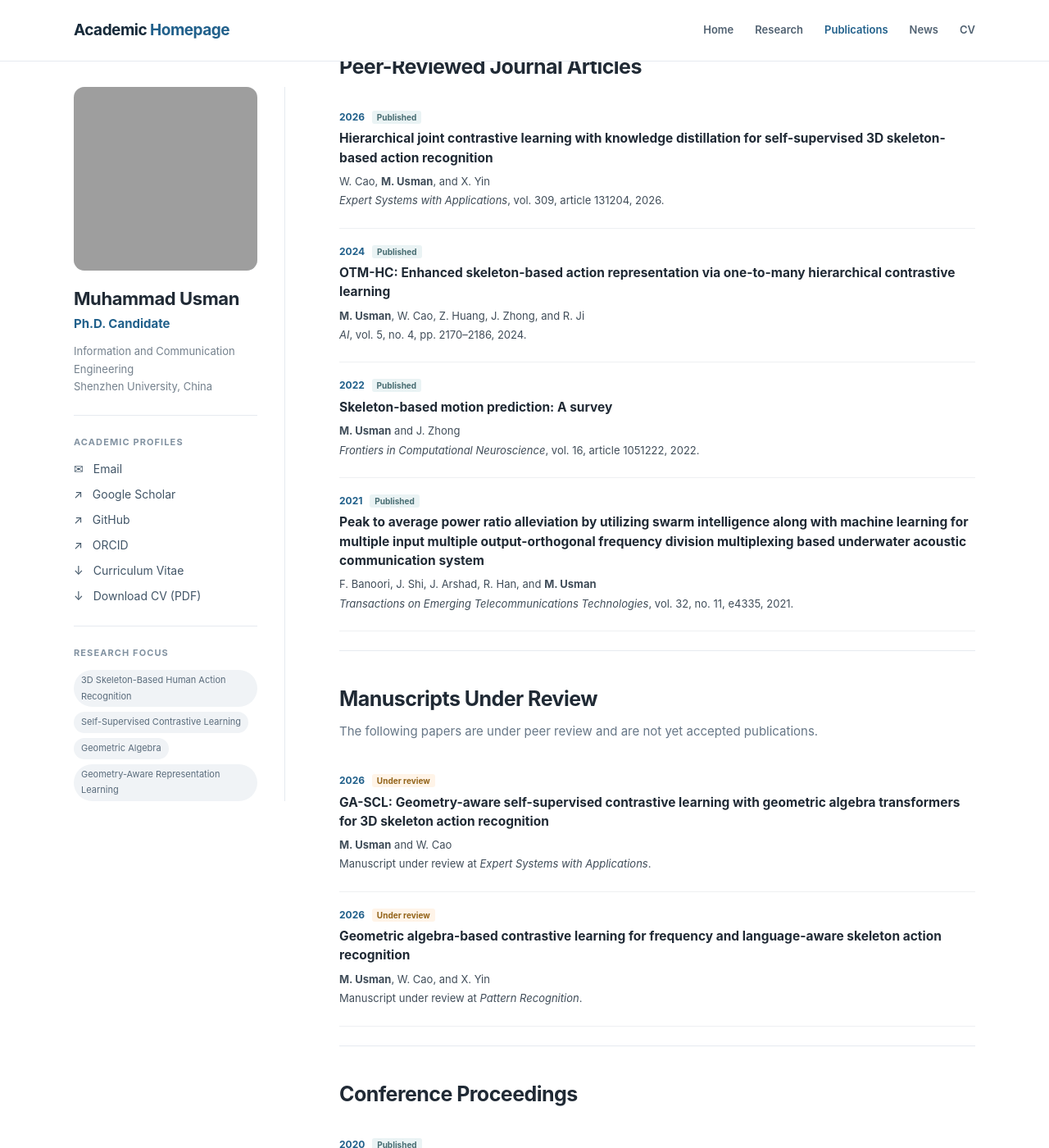
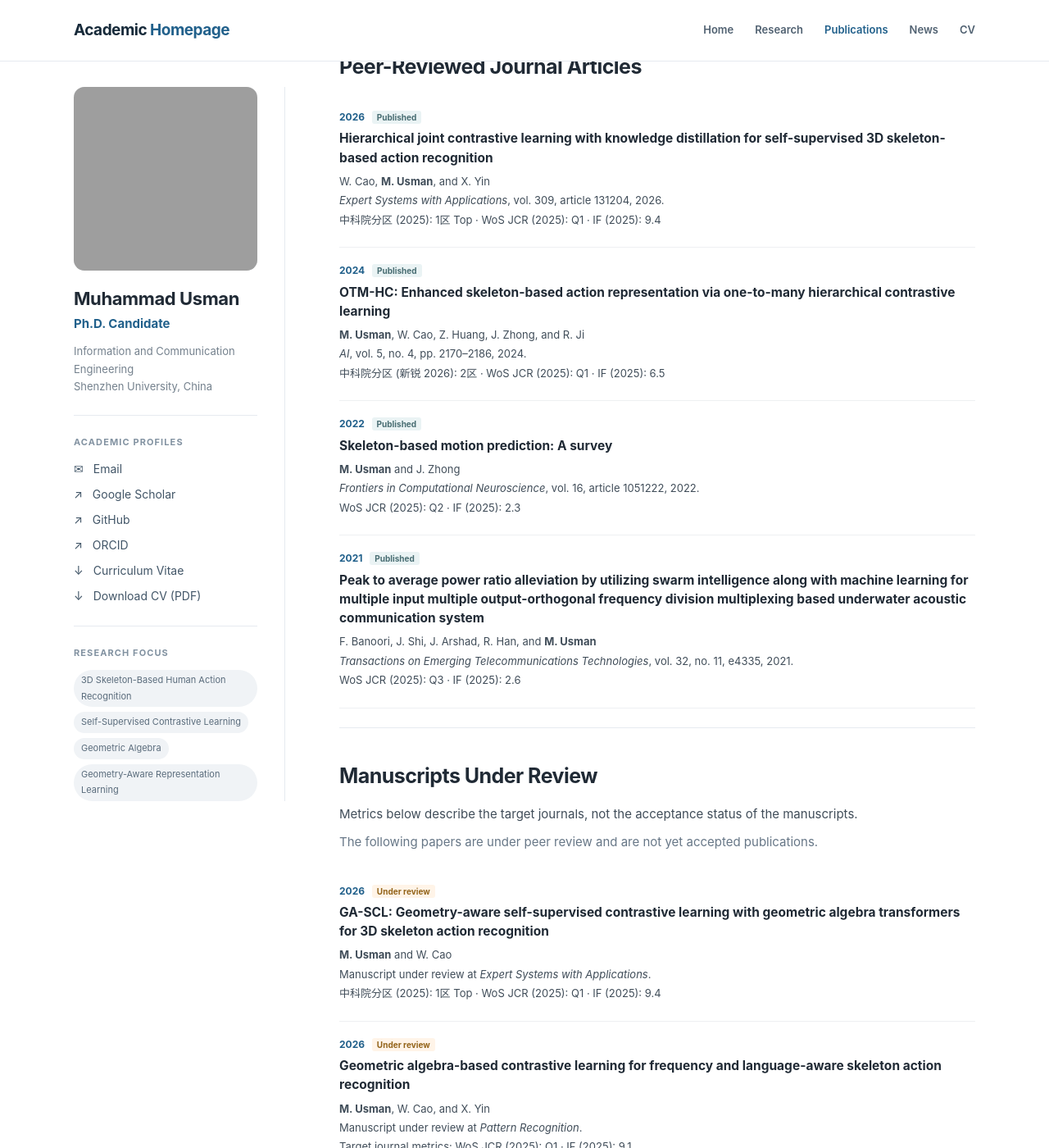
Before and after one commit to usmanszu/usmanszu.github.io, a Jekyll site: the page publications/index.html, which Jekyll copies as it is, in a window 1280 px wide and 1400 px high, scrolled down 305 px. Shown: the whole window at 82% size. Built offline with Jekyll 4.4.1, drawn with Linux system fonts in a browser that asks for light colours; some of the changed text lies outside the part shown; grey boxes are pictures that could not be loaded.

Commit message:
Add year-labelled academic journal metrics to publication entries

```diff
--- a/publications/index.html
+++ b/publications/index.html
@@ -40,14 +40,14 @@
 
     <main id="content" class="detail-page"><div class="eyebrow">SHENZHEN UNIVERSITY · ACADEMIC PROFILE</div><h1>Publications</h1><p class="headline">Peer-reviewed articles, manuscripts under review, and conference proceedings.</p><p><a href="https://scholar.google.com/citations?user=tYJWV8UAAAAJ&amp;hl=en" target="_blank" rel="noopener noreferrer">Google Scholar ↗</a> · <a href="/Muhammad_Usman_CV.pdf">Download CV (PDF) ↓</a></p>
 <section><h2>Peer-Reviewed Journal Articles</h2><ol class="papers">
-<li><div class="paper-year">2026 <span class="status">Published</span></div><h3>Hierarchical joint contrastive learning with knowledge distillation for self-supervised 3D skeleton-based action recognition</h3><p>W. Cao, <strong>M. Usman</strong>, and X. Yin</p><p><em>Expert Systems with Applications</em>, vol. 309, article 131204, 2026.</p></li>
-<li><div class="paper-year">2024 <span class="status">Published</span></div><h3>OTM-HC: Enhanced skeleton-based action representation via one-to-many hierarchical contrastive learning</h3><p><strong>M. Usman</strong>, W. Cao, Z. Huang, J. Zhong, and R. Ji</p><p><em>AI</em>, vol. 5, no. 4, pp. 2170–2186, 2024.</p></li>
-<li><div class="paper-year">2022 <span class="status">Published</span></div><h3>Skeleton-based motion prediction: A survey</h3><p><strong>M. Usman</strong> and J. Zhong</p><p><em>Frontiers in Computational Neuroscience</em>, vol. 16, article 1051222, 2022.</p></li>
-<li><div class="paper-year">2021 <span class="status">Published</span></div><h3>Peak to average power ratio alleviation by utilizing swarm intelligence along with machine learning for multiple input multiple output-orthogonal frequency division multiplexing based underwater acoustic communication system</h3><p>F. Banoori, J. Shi, J. Arshad, R. Han, and <strong>M. Usman</strong></p><p><em>Transactions on Emerging Telecommunications Technologies</em>, vol. 32, no. 11, e4335, 2021.</p></li>
+<li><div class="paper-year">2026 <span class="status">Published</span></div><h3>Hierarchical joint contrastive learning with knowledge distillation for self-supervised 3D skeleton-based action recognition</h3><p>W. Cao, <strong>M. Usman</strong>, and X. Yin</p><p><em>Expert Systems with Applications</em>, vol. 309, article 131204, 2026.</p><p class="journal-metrics">中科院分区 (2025): 1区 Top <span>·</span> WoS JCR (2025): Q1 <span>·</span> IF (2025): 9.4</p></li>
+<li><div class="paper-year">2024 <span class="status">Published</span></div><h3>OTM-HC: Enhanced skeleton-based action representation via one-to-many hierarchical contrastive learning</h3><p><strong>M. Usman</strong>, W. Cao, Z. Huang, J. Zhong, and R. Ji</p><p><em>AI</em>, vol. 5, no. 4, pp. 2170–2186, 2024.</p><p class="journal-metrics">中科院分区 (新锐 2026): 2区 <span>·</span> WoS JCR (2025): Q1 <span>·</span> IF (2025): 6.5</p></li>
+<li><div class="paper-year">2022 <span class="status">Published</span></div><h3>Skeleton-based motion prediction: A survey</h3><p><strong>M. Usman</strong> and J. Zhong</p><p><em>Frontiers in Computational Neuroscience</em>, vol. 16, article 1051222, 2022.</p><p class="journal-metrics">WoS JCR (2025): Q2 <span>·</span> IF (2025): 2.3</p></li>
+<li><div class="paper-year">2021 <span class="status">Published</span></div><h3>Peak to average power ratio alleviation by utilizing swarm intelligence along with machine learning for multiple input multiple output-orthogonal frequency division multiplexing based underwater acoustic communication system</h3><p>F. Banoori, J. Shi, J. Arshad, R. Han, and <strong>M. Usman</strong></p><p><em>Transactions on Emerging Telecommunications Technologies</em>, vol. 32, no. 11, e4335, 2021.</p><p class="journal-metrics">WoS JCR (2025): Q3 <span>·</span> IF (2025): 2.6</p></li>
 </ol></section>
-<section><h2>Manuscripts Under Review</h2><p class="section-lead">The following papers are under peer review and are not yet accepted publications.</p><ol class="papers">
-<li><div class="paper-year">2026 <span class="status review">Under review</span></div><h3>GA-SCL: Geometry-aware self-supervised contrastive learning with geometric algebra transformers for 3D skeleton action recognition</h3><p><strong>M. Usman</strong> and W. Cao</p><p>Manuscript under review at <em>Expert Systems with Applications</em>.</p></li>
-<li><div class="paper-year">2026 <span class="status review">Under review</span></div><h3>Geometric algebra-based contrastive learning for frequency and language-aware skeleton action recognition</h3><p><strong>M. Usman</strong>, W. Cao, and X. Yin</p><p>Manuscript under review at <em>Pattern Recognition</em>.</p></li>
+<section><h2>Manuscripts Under Review</h2><p class="metrics-note">Metrics below describe the target journals, not the acceptance status of the manuscripts.</p><p class="section-lead">The following papers are under peer review and are not yet accepted publications.</p><ol class="papers">
+<li><div class="paper-year">2026 <span class="status review">Under review</span></div><h3>GA-SCL: Geometry-aware self-supervised contrastive learning with geometric algebra transformers for 3D skeleton action recognition</h3><p><strong>M. Usman</strong> and W. Cao</p><p>Manuscript under review at <em>Expert Systems with Applications</em>.</p><p class="journal-metrics">中科院分区 (2025): 1区 Top <span>·</span> WoS JCR (2025): Q1 <span>·</span> IF (2025): 9.4</p></li>
+<li><div class="paper-year">2026 <span class="status review">Under review</span></div><h3>Geometric algebra-based contrastive learning for frequency and language-aware skeleton action recognition</h3><p><strong>M. Usman</strong>, W. Cao, and X. Yin</p><p>Manuscript under review at <em>Pattern Recognition</em>.</p><p class="journal-metrics">Target journal metrics: WoS JCR (2025): Q1 <span>·</span> IF (2025): 9.1</p></li>
 </ol></section>
 <section><h2>Conference Proceedings</h2><ol class="papers"><li><div class="paper-year">2020 <span class="status">Published</span></div><h3>Real time object tracking system using ultraviolet laser</h3><p>S. Li, S. Waleed, and <strong>M. Usman</strong></p><p><em>2020 Chinese Control and Decision Conference (CCDC)</em>, IEEE, pp. 3003–3008.</p></li></ol></section></main>
   </div>
```
